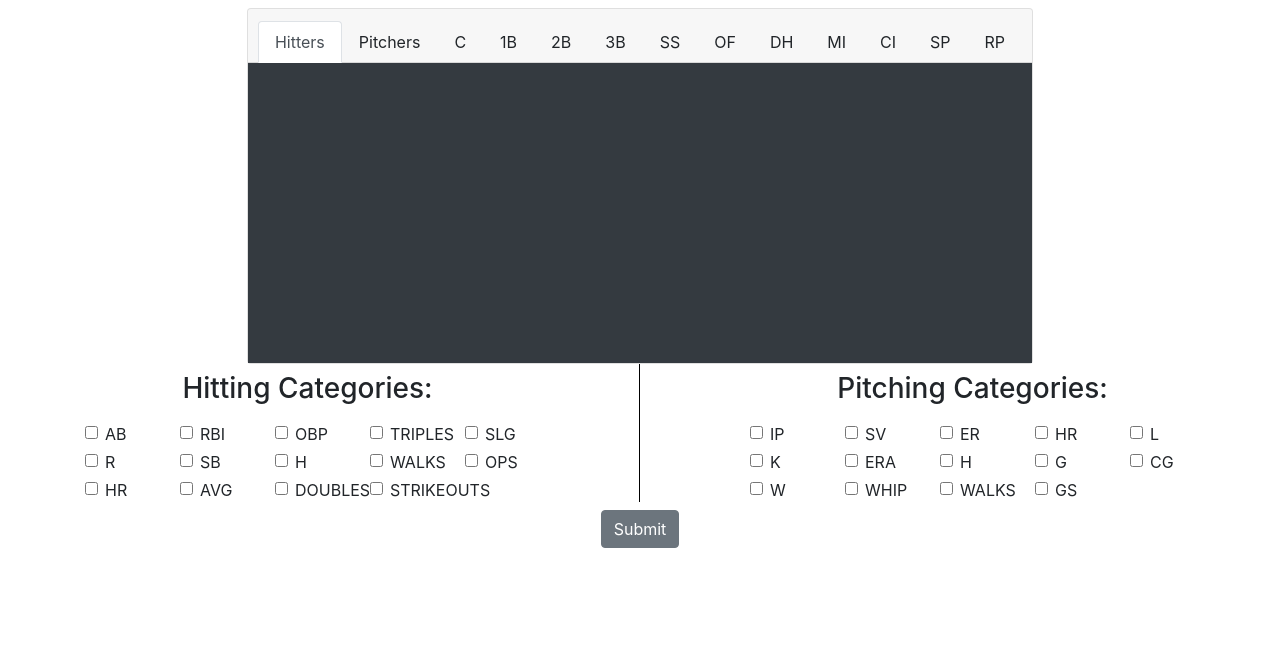
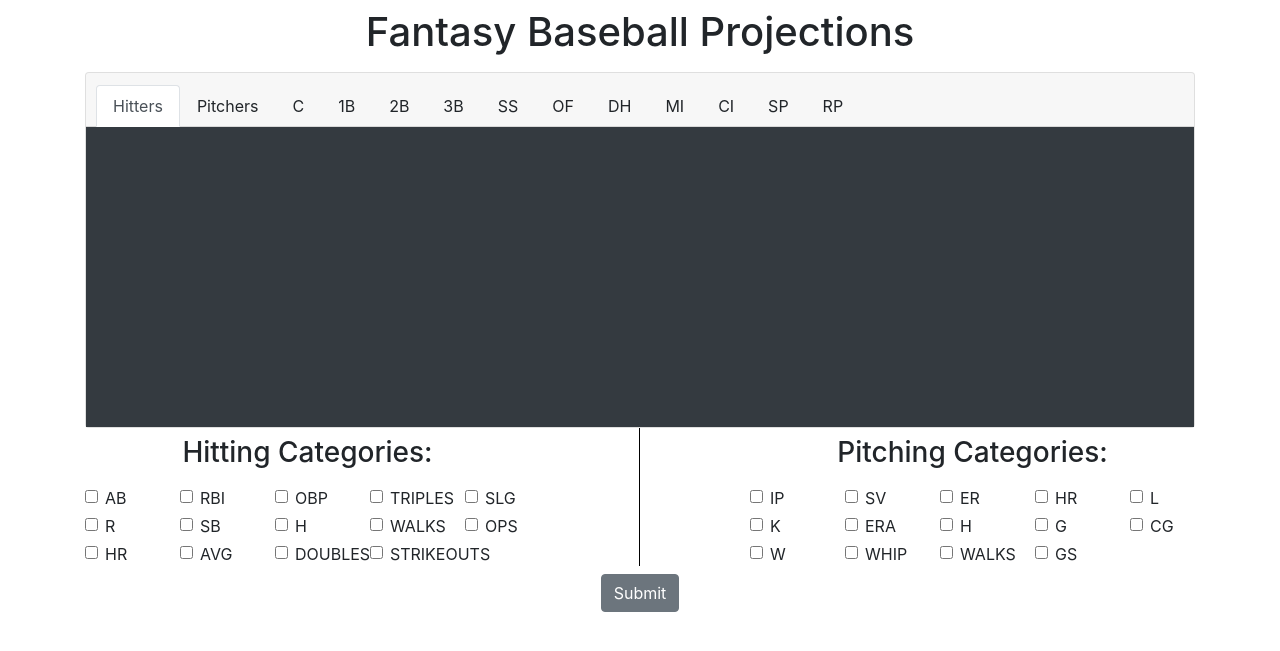
Before and after one commit to pathutt/fantbball, a Flask app: template templates/main.html in a window 1280 px wide. Shown: the top 651 px of the page. Run offline with Flask 2, Linux system fonts and the light colour scheme; the template is opened without the code that fills it, so the values that code supplies are empty; some libraries are stand-ins or nearby versions.

Commit message:
"ADDED HEADER AND REMOVED PRINT"

```diff
--- a/app.py
+++ b/app.py
@@ -84,7 +84,6 @@ def create_table_query(checked, table):
             "positions.id) inner join ranks on (" + table + ".id = ranks.id)" \
             " GROUP BY ranks.rank, 2, 3, 4" + \
             generate_group_by(checked) + " ORDER BY 1; "
-    print(query)
     return query
 
 
--- a/templates/main.html
+++ b/templates/main.html
@@ -13,7 +13,12 @@
   <body>
     <div class="wrapped container">
         <div class="row mt-2">
-            <div class="col-12 "></div>
+            <div class="col-12">
+                <h1 class="text-center">Fantasy Baseball Projections</h1>
+            </div>
+        </div>
+        <div class="row mt-2">
+            <div class="col-12 ">
                 <div class="card text-center mx-auto ">
                     <div class="card-header">
                         <ul class="nav nav-tabs card-header-tabs">
@@ -99,6 +104,7 @@
                         </div>
                     </div>
                 </div>
+            </div>
         </div>
         <div class="row">
             <div class="col-5 text-center mt-2">
```
